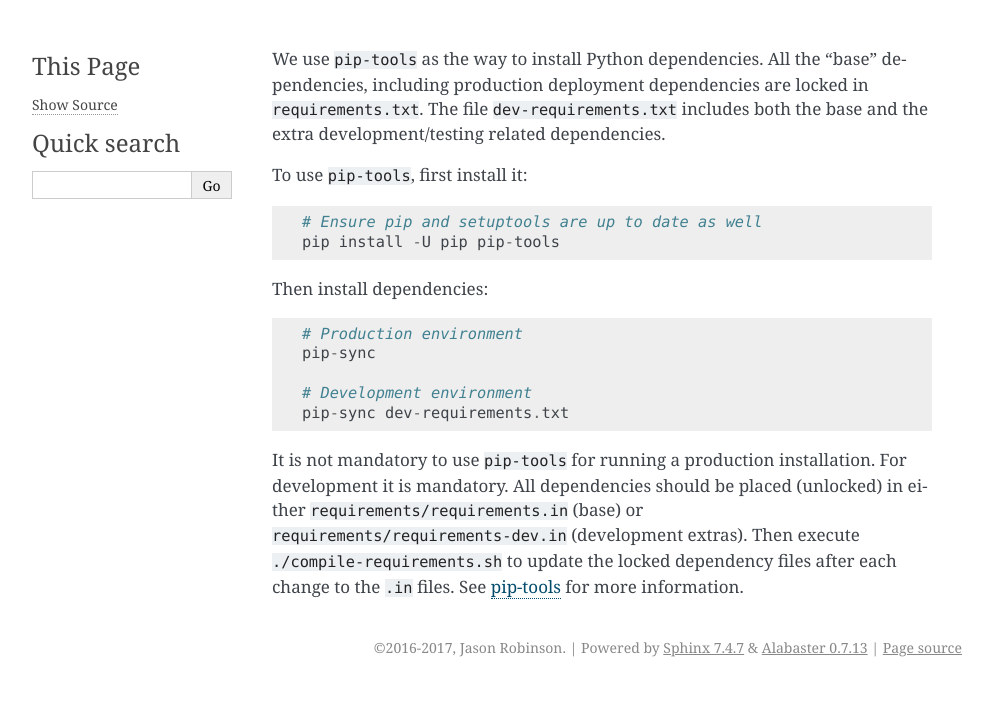
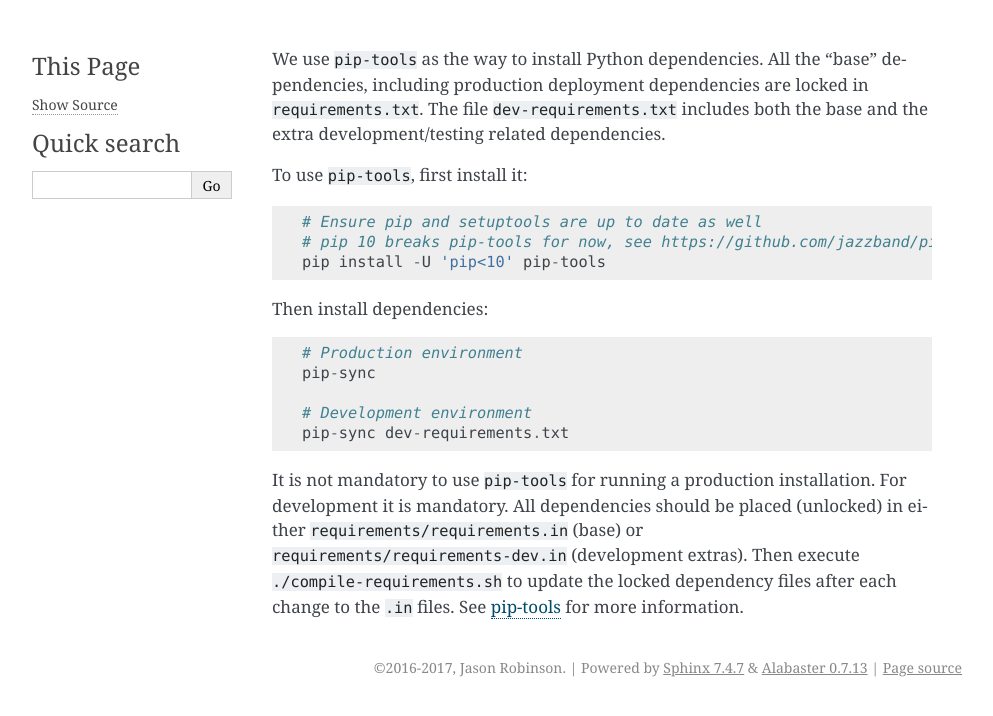
Before and after one commit to jaywink/socialhome, a Sphinx documentation site: the page built from docs/includes/pip_tools.rst, in a window 1280 px wide. Shown: the top 716 px of the page, without its empty margins (148-1141 px from the left). Built offline with Sphinx 7.4.7, drawn with Linux system fonts in a browser that asks for light colours.

Commit message:
pip 10 release breaks pip-tools
See https://github.com/jazzband/pip-tools/issues/648

```diff
--- a/docs/includes/pip_tools.rst
+++ b/docs/includes/pip_tools.rst
@@ -5,7 +5,8 @@ To use ``pip-tools``, first install it:
 ::
 
     # Ensure pip and setuptools are up to date as well
-    pip install -U pip pip-tools
+    # pip 10 breaks pip-tools for now, see https://github.com/jazzband/pip-tools/issues/648
+    pip install -U 'pip<10' pip-tools
 
 Then install dependencies:
 
--- a/docs/installation/ubuntu.rst
+++ b/docs/installation/ubuntu.rst
@@ -238,7 +238,8 @@ Update pip and setuptools
 
 ::
 
-    pip install -U pip setuptools
+    # pip 10 breaks pip-tools for now, see https://github.com/jazzband/pip-tools/issues/648
+    pip install -U 'pip<10' setuptools
 
 Install pip-tools
 '''''''''''''''''
```
Also changed, not shown: 1 other file.
